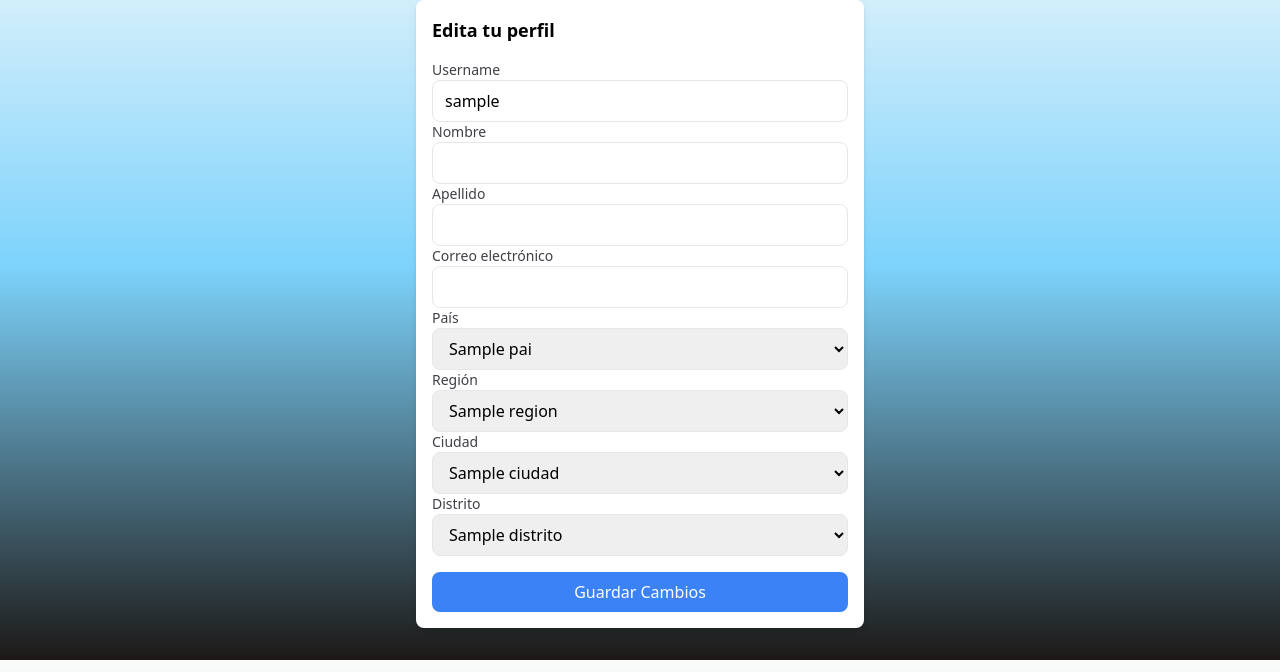
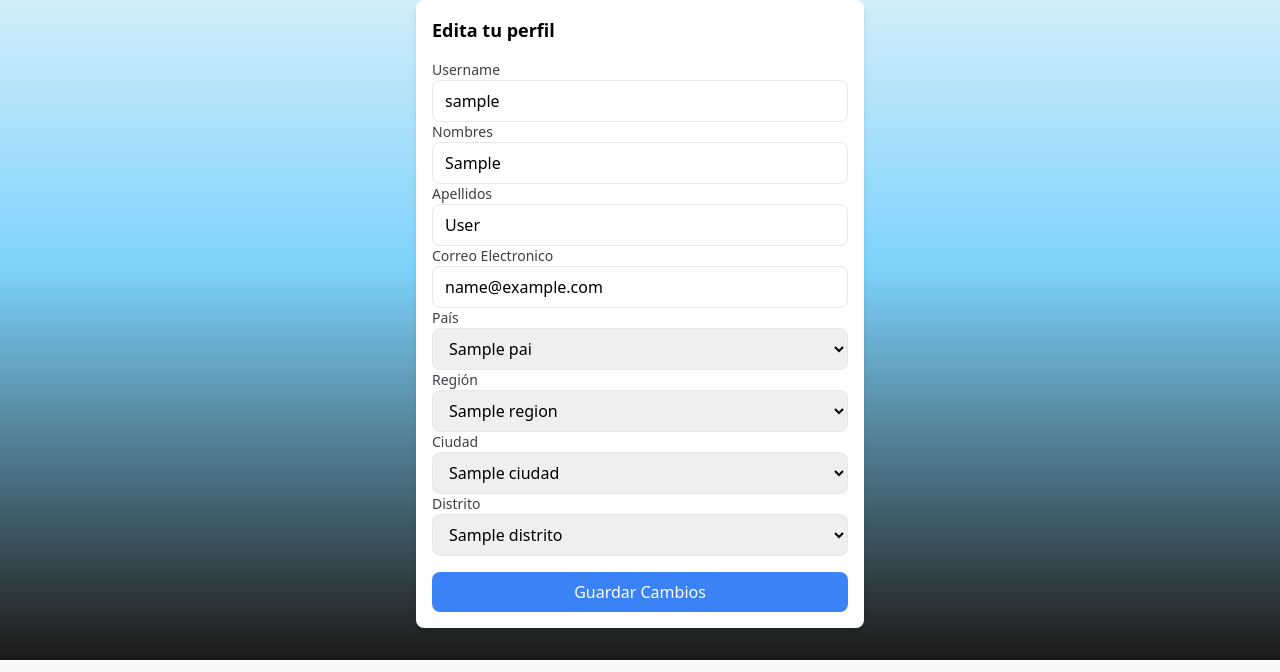
Before and after one commit to HieysonS/Bellyguard, a Django app: page /perfil/editar/ in a window 1280 px wide. Shown: the part 128-800 px from the top of the page. Run offline with Django 5.2, Linux system fonts and the light colour scheme; a user stored in the database is signed in; tables that the repository leaves empty hold one stand-in row (values such as "Sample post"); some libraries are stand-ins or nearby versions.

Commit message:
Update editar_perfil.html

```diff
--- a/webapp/templates/Perfiles/editar_perfil.html
+++ b/webapp/templates/Perfiles/editar_perfil.html
@@ -8,14 +8,14 @@
         <label for="username" class="block text-sm text-zinc-700 dark:text-zinc-300">Username</label>
         <input type="text" id="username" name="username" value="{{ request.user.username }}" class="w-full px-3 py-2 rounded-lg border focus:outline-none focus:border-blue-500 dark:bg-zinc-700 dark:text-zinc-200" readonly>
 
-        <label for="first_name" class="block text-sm text-zinc-700 dark:text-zinc-300">Nombre</label>
-        <input type="text" id="first_name" name="first_name" value="{{ form.cleaned_data.first_name }}" class="w-full px-3 py-2 rounded-lg border focus:outline-none focus:border-blue-500 dark:bg-zinc-700 dark:text-zinc-200">
+        <label for="first_name" class="block text-sm text-zinc-700 dark:text-zinc-300">Nombres</label>
+        <input type="text" id="first_name" name="first_name" value="{{ request.user.first_name }}" class="w-full px-3 py-2 rounded-lg border focus:outline-none focus:border-blue-500 dark:bg-zinc-700 dark:text-zinc-200">
 
-        <label for="last_name" class="block text-sm text-zinc-700 dark:text-zinc-300">Apellido</label>
-        <input type="text" id="last_name" name="last_name" value="{{ form.cleaned_data.last_name }}" class="w-full px-3 py-2 rounded-lg border focus:outline-none focus:border-blue-500 dark:bg-zinc-700 dark:text-zinc-200">
+        <label for="last_name" class="block text-sm text-zinc-700 dark:text-zinc-300">Apellidos</label>
+        <input type="text" id="last_name" name="last_name" value="{{ request.user.last_name }}" class="w-full px-3 py-2 rounded-lg border focus:outline-none focus:border-blue-500 dark:bg-zinc-700 dark:text-zinc-200">
 
-        <label for="email" class="block text-sm text-zinc-700 dark:text-zinc-300">Correo electrónico</label>
-        <input type="text" id="email" name="email" value="{{ form.cleaned_data.email }}" class="w-full px-3 py-2 rounded-lg border focus:outline-none focus:border-blue-500 dark:bg-zinc-700 dark:text-zinc-200">
+        <label for="email" class="block text-sm text-zinc-700 dark:text-zinc-300">Correo Electronico</label>
+        <input type="text" id="email" name="email" value="{{ request.user.email }}" class="w-full px-3 py-2 rounded-lg border focus:outline-none focus:border-blue-500 dark:bg-zinc-700 dark:text-zinc-200">
 
         <label for="pais" class="block text-sm text-zinc-700 dark:text-zinc-300">País</label>
         <select id="pais" name="pais" class="w-full px-3 py-2 rounded-lg border focus:outline-none focus:border-blue-500 dark:bg-zinc-700 dark:text-zinc-200">
```
